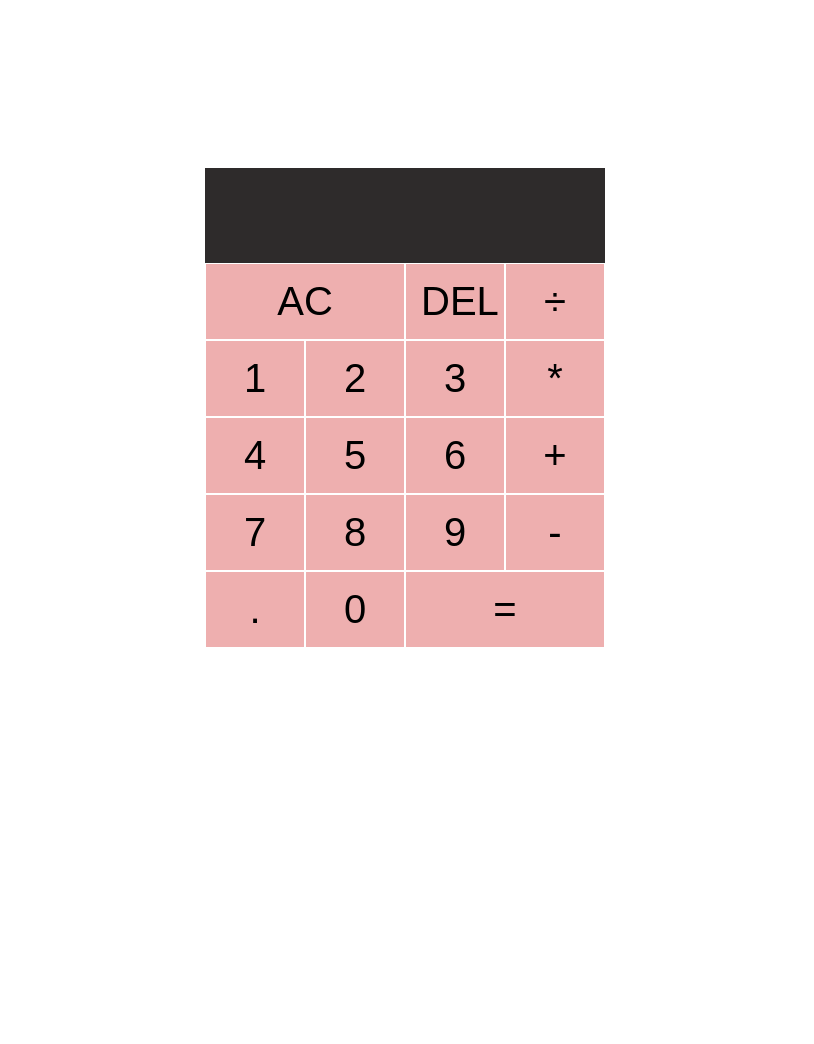
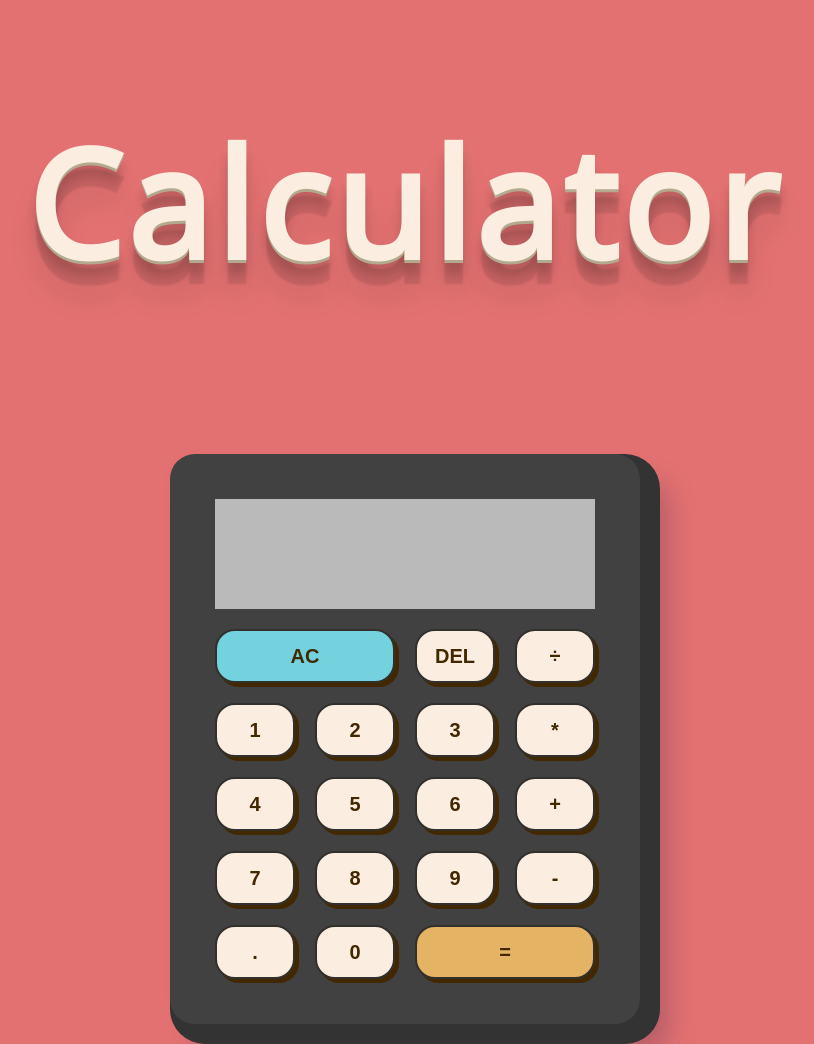
Before and after one commit to natkucera/Calculator, a plain HTML site: page index.html in a window 1280 px wide. Shown: the top 1044 px of the page, without its empty margins (235-1049 px from the left). Before the commit the page ends 816 px from the top, so only its background shows below. Drawn offline with nearby package versions, Linux system fonts and the light colour scheme.

Commit message:
Add styling

```diff
--- a/index.html
+++ b/index.html
@@ -9,13 +9,16 @@
 </head>
 <body>
 
+<div class="name">Calculator</div>
+
+<div class="calculator">
     <div class='calculator-grid'>
         <div class= 'output'>
             <div data-previousOperand class='previousOperand'></div>
             <div data-currentOperand class='currentOperand'></div>
         </div>
 
-    <button data-allClear id ='span-two'>AC</button>
+        <button data-allClear id ='span-two' class="CLEAR">AC</button>
         <button data-delete>DEL</button>
         <button data-operator>÷</button>
         <button data-number>1</button>
@@ -32,9 +35,11 @@
         <button data-operator>-</button>
         <button data-number>.</button>
         <button data-number>0</button>
-    <button data-equals id='span-two'>=</button>
+        <button data-equals id='span-two' class="EQUAL">=</button>
 
     </div>
+</div>
+
 
 <script src="script.js"></script>
 </body>
--- a/styles.css
+++ b/styles.css
@@ -1,27 +1,80 @@
+@import url('https://fonts.googleapis.com/css2?family=Open+Sans&display=swap');
+
 body {
-    background-color: white;
+    background-color: #e37171;
+    font-family: 'Open Sans', sans-serif;
+}
+
+.name {
+    text-align: center;
+    margin-top: 100px;
+    font-weight: 800;
+    font-size: 150px;
+    color: #fbeee0;
+    letter-spacing: 5px;
+    text-shadow: 0px 3px 0px #b2a98f,
+    0px 14px 10px rgba(0,0,0,0.15),
+    0px 24px 2px rgba(0,0,0,0.1),
+    0px 34px 30px rgba(0,0,0,0.1);
+}
+
+.calculator {
+    display: flex;
+    background-color: rgb(65, 65, 65);
+    border: 35px solid rgb(65, 65, 65);
+    box-shadow:
+    10px 10px 0 10px #343333,
+    -1px 0 28px 0 rgba(34, 33, 81, 0.01),
+    28px 28px 28px 0 rgba(34, 33, 81, 0.25);
+    border-radius: 25px;
+    width: fit-content;
+    margin: 150px auto;
 }
 
 .calculator-grid {
     display: grid;
     justify-content: center;
     align-content: center;
-    min-height: 100vh;
     grid-template-columns: repeat(4, 100px);
     grid-template-rows: minmax (120px, auto) repeat(5, 100px);
 }
 
 button {
-    font-size: 2.5rem;
-    border: 1px solid white;
-    outline:none;
-    background-color: rgb(238, 175, 175);
-    padding: 15px;
+    background-color: #fbeee0;
+    border: 2px solid #32302d;
+    border-radius: 20px;
+    box-shadow: #422800 4px 4px 0 0;
+    color: #422800;
+    cursor: pointer;
+    display: inline-block;
+    font-weight: 600;
+    font-size: 20px;
+    padding: 0 18px;
+    margin: 10px;
+    line-height: 50px;
+    text-align: center;
+    text-decoration: none;
+    user-select: none;
+    -webkit-user-select: none;
+    touch-action: manipulation;
+  }
+
+  button:hover {
+    background-color: #fff;
+  }
+
+  button:active {
+    box-shadow: #422800 2px 2px 0 0;
+    transform: translate(2px, 2px);
+  }
+
+
+.EQUAL {
+    background-color: #E4B363;
 }
 
-button:hover {
-    background-color: rgba(238, 175, 175, 0.815);
-    cursor: pointer;
+.CLEAR {
+    background-color: #73D2DE;
 }
 
 #span-two {
@@ -30,7 +83,8 @@ button:hover {
 
 .output {
     grid-column: 1 / -1;
-    background-color: rgb(46, 43, 43);
+    margin: 10px;
+    background-color: rgb(186, 186, 186);
     display: flex;
     align-items: flex-end;
     justify-content: space-around;
@@ -38,15 +92,15 @@ button:hover {
     padding: 10px;
     word-wrap: break-word;
     word-break: break-all;
-    min-height: 75px;
+    min-height: 90px;
 }
 
 .output .previousOperand {
-    color:rgb(219, 204, 204);
+    color: rgb(65, 65, 65);
     font-size: 1.5rem;
 }
 
 .output .currentOperand {
-    color: white;
+    color: rgb(65, 65, 65);
     font-size: 2.5rem;
 }
```
Lines whose indentation alone changed are shown as unchanged.
